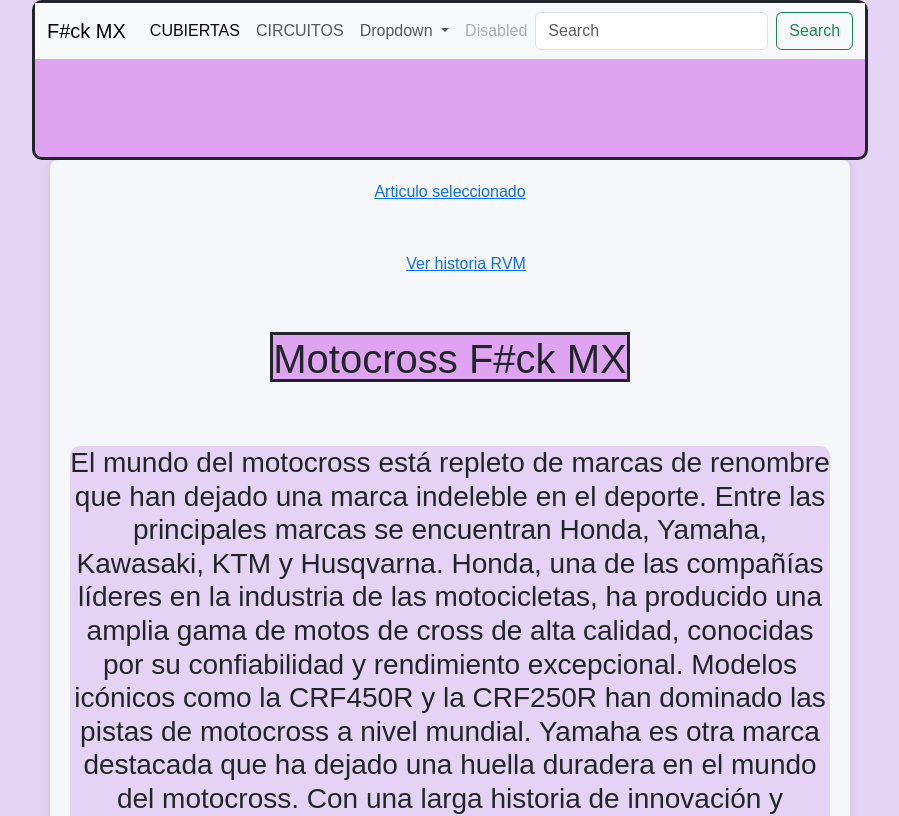
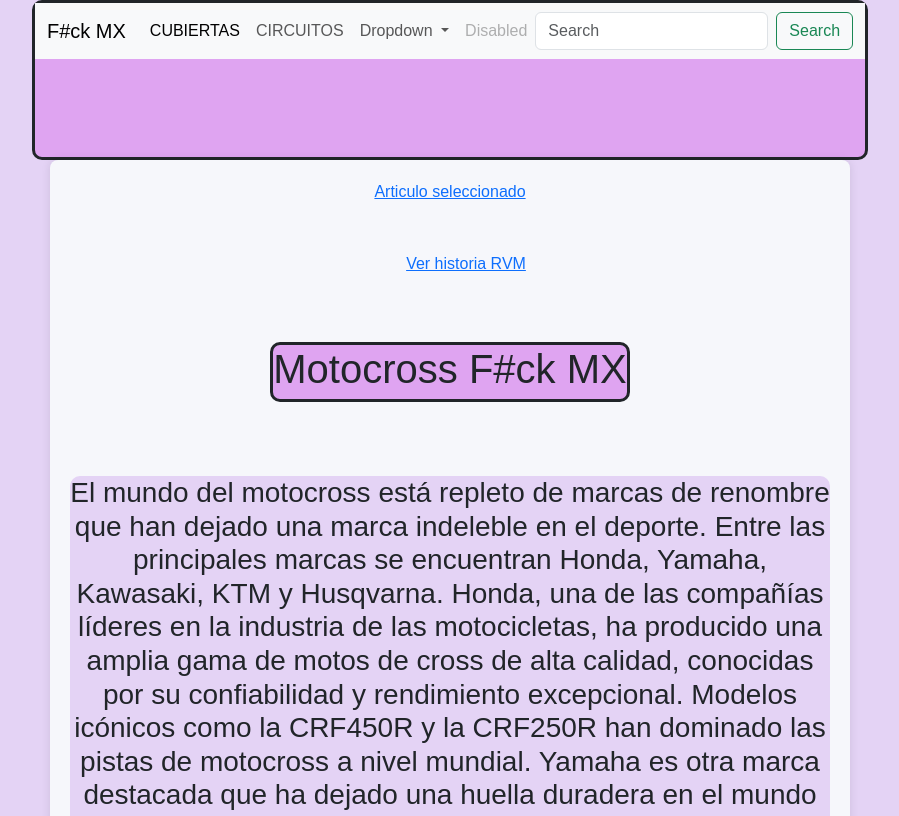
Before and after one commit to Cacu16/Segunda-entrega-coder-Facundo-casas, a plain HTML site: page index.html in a window 1280 px wide. Shown: the top 816 px of the page, without its empty margins (190-1089 px from the left). Drawn offline with nearby package versions, Linux system fonts and the light colour scheme.

Commit message:
Final segunda P Entrega

```diff
--- a/css/style.css
+++ b/css/style.css
@@ -30,9 +30,14 @@
     background-color: rgb(223, 164, 241);
     font-family: fantasy;
     display: inline-block;
-    height: 50px;
-    margin: 40px;
+    height: 60px;
+    margin: 50px;
     border-style: solid;
+    text-align: center;
+    border-top-left-radius: 10px;
+    border-top-right-radius: 10px;
+    border-bottom-left-radius: 10px;
+    border-bottom-right-radius: 10px;
 }
 
 h3 {
--- a/index.html
+++ b/index.html
@@ -12,7 +12,7 @@
 <body>
 
 <header>
-    <nav class="navbar navbar-expand-lg bg-body-tertiary">
+    <nav class="navbar navbar-expand-lg navbar-light bg-light">
         <div class="container-fluid">
           <a class="navbar-brand" href="#">F#ck MX</a>
           <button class="navbar-toggler" type="button" data-bs-toggle="collapse" data-bs-target="#navbarSupportedContent" aria-controls="navbarSupportedContent" aria-expanded="false" aria-label="Toggle navigation">
```
